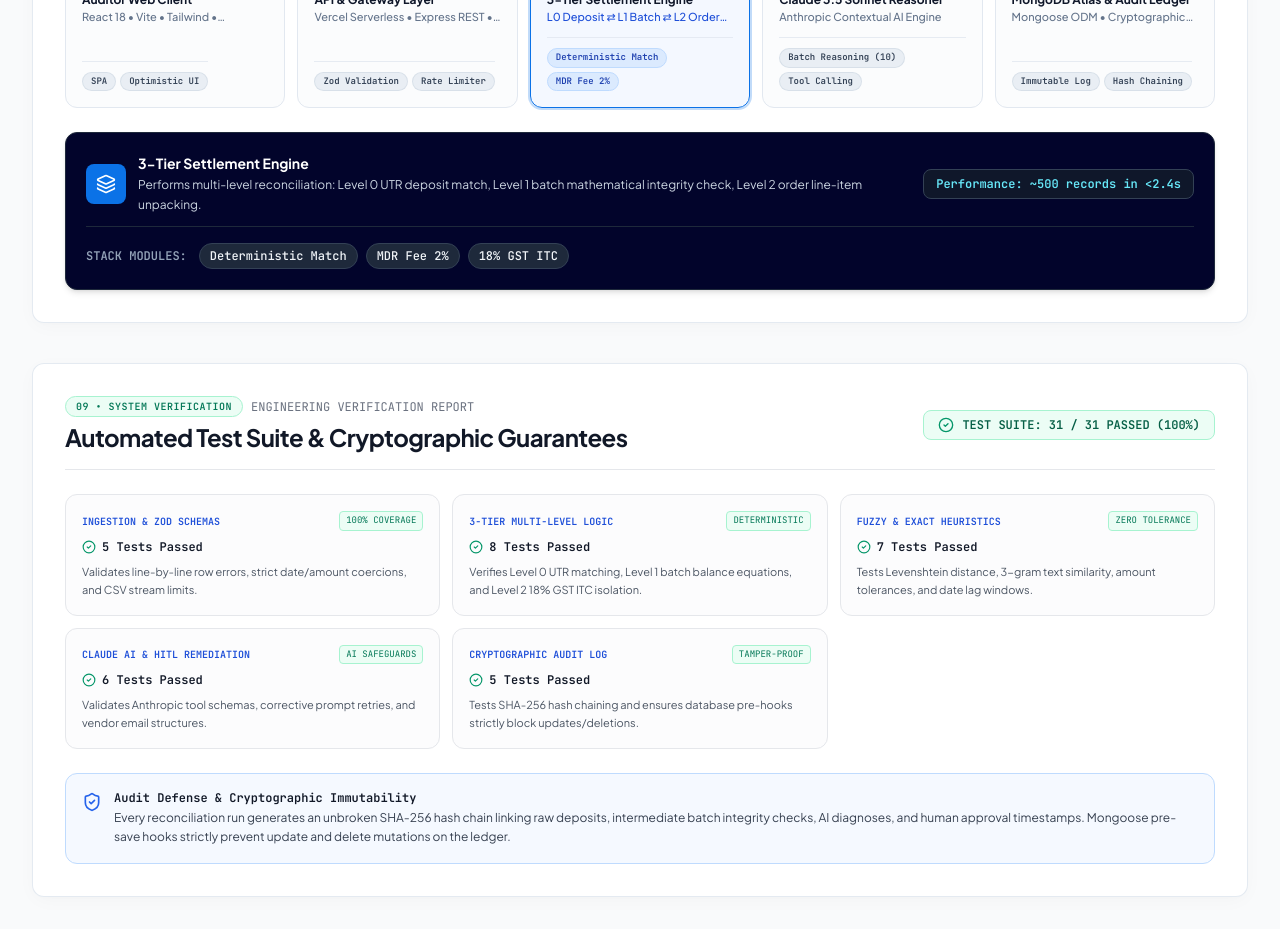
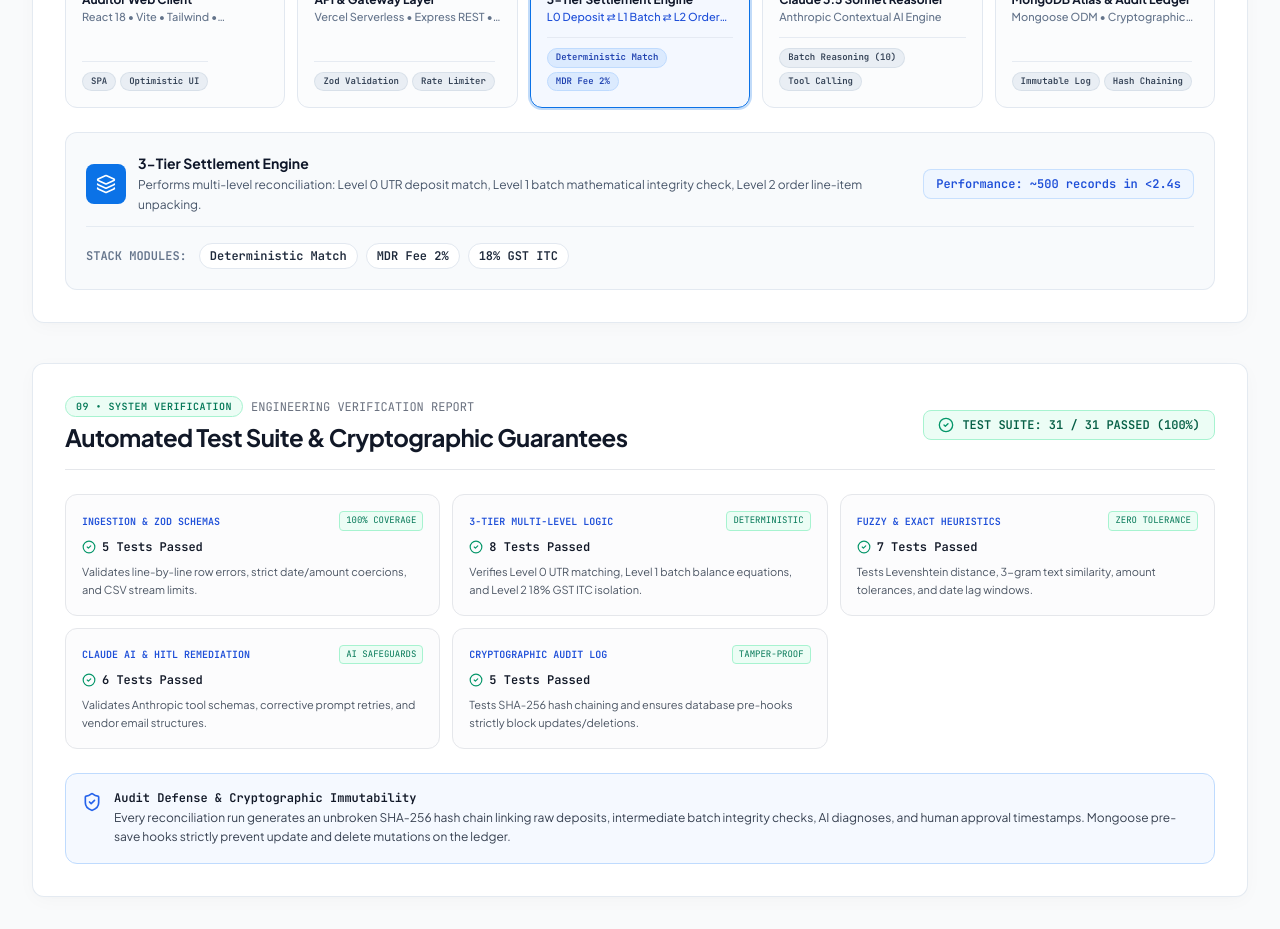
Before and after one commit to Karan174Pareek/Reconcile-AI, a React (Vite) app in the folder client/: page / in a window 1280 px wide. Shown: the part 4380-5309 px from the top of the page. Built offline with nearby package versions, Linux system fonts and the light colour scheme; no server answers.

Commit message:
fix(ui): restyle System Architecture inspection detail panel to light theme color scheme

```diff
--- a/client/src/components/storytelling/SystemArchitectureDiagram.jsx
+++ b/client/src/components/storytelling/SystemArchitectureDiagram.jsx
@@ -153,28 +153,28 @@ export default function SystemArchitectureDiagram() {
             animate={{ opacity: 1, y: 0 }}
             exit={{ opacity: 0, y: -6 }}
             transition={{ duration: 0.15 }}
-            className="p-5 rounded-xl bg-[#02042B] text-white border border-slate-800 space-y-4 shadow-md"
+            className="p-5 rounded-xl bg-slate-50 border border-slate-200/90 space-y-4 shadow-xs"
           >
-            <div className="flex flex-col sm:flex-row sm:items-center justify-between gap-3 pb-3 border-b border-slate-800">
+            <div className="flex flex-col sm:flex-row sm:items-center justify-between gap-3 pb-3 border-b border-slate-200/80">
               <div className="flex items-center space-x-3">
-                <div className="p-2.5 rounded-lg bg-[#0B72E7] text-white shadow-xs">
+                <div className="p-2.5 rounded-lg bg-[#0B72E7] text-white shadow-2xs">
                   <selectedNode.icon className="h-5 w-5" />
                 </div>
                 <div>
-                  <h4 className="text-sm font-bold text-white">{selectedNode.title}</h4>
-                  <p className="text-xs text-slate-300 mt-0.5 leading-relaxed">{selectedNode.details}</p>
+                  <h4 className="text-sm font-bold text-slate-900">{selectedNode.title}</h4>
+                  <p className="text-xs text-slate-600 mt-0.5 leading-relaxed">{selectedNode.details}</p>
                 </div>
               </div>
 
-              <div className="text-xs font-mono text-cyan-300 bg-slate-900 px-3 py-1.5 rounded-lg border border-slate-700 font-semibold self-start sm:self-auto shrink-0">
+              <div className="text-xs font-mono text-blue-700 bg-blue-50 px-3 py-1.5 rounded-lg border border-blue-200/80 font-semibold self-start sm:self-auto shrink-0">
                 {selectedNode.telemetry}
               </div>
             </div>
 
             <div className="flex flex-wrap items-center gap-2 text-xs font-mono">
-              <span className="text-slate-400 uppercase font-semibold mr-1">Stack Modules:</span>
+              <span className="text-slate-500 uppercase font-semibold mr-1">Stack Modules:</span>
               {selectedNode.tags.map((t, i) => (
-                <span key={i} className="px-2.5 py-1 rounded-full bg-slate-800 border border-slate-700 text-slate-100 font-medium">
+                <span key={i} className="px-2.5 py-1 rounded-full bg-white border border-slate-200 text-slate-800 font-semibold shadow-2xs">
                   {t}
                 </span>
               ))}
```
